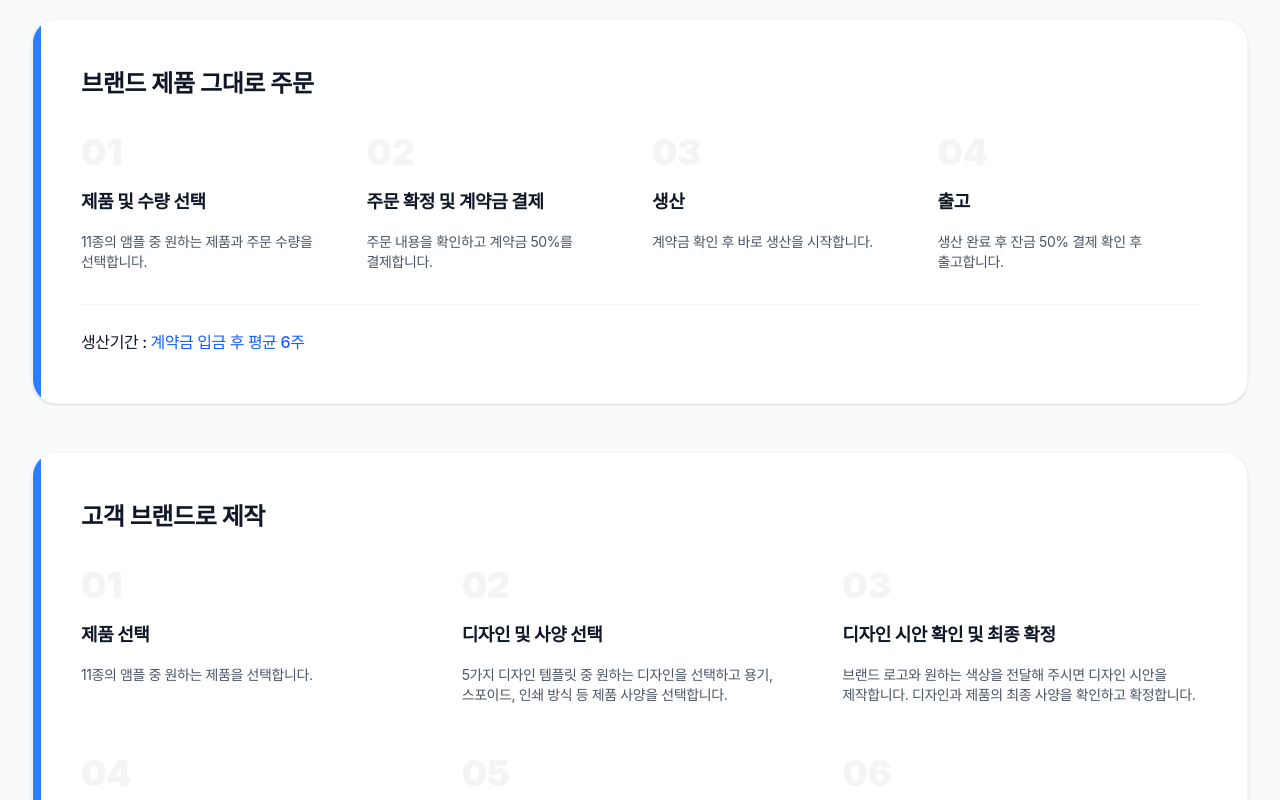
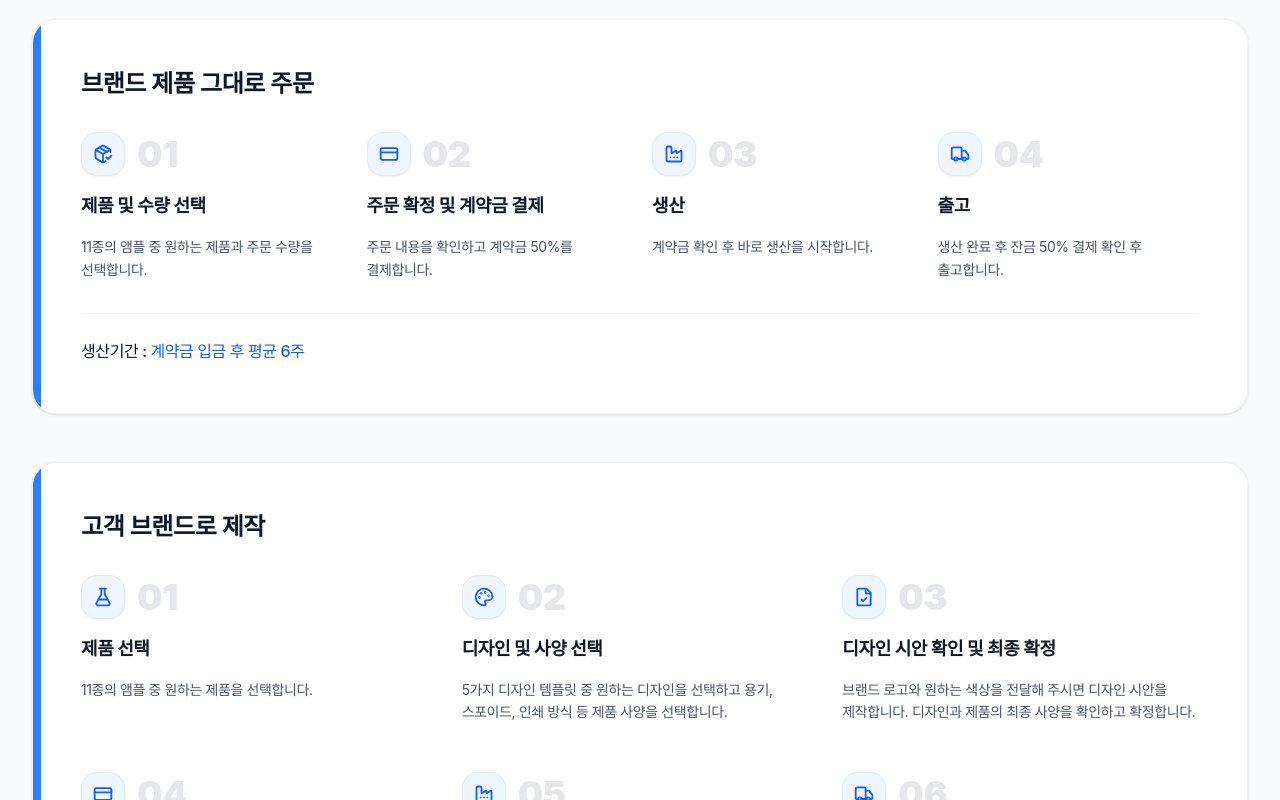
Before and after one commit to rbncf/ampoulepick, a React (Vite) app: page / in a window 1280 px wide. Shown: the part 10220-11020 px from the top of the page. Built offline with nearby package versions, Linux system fonts and the light colour scheme; a web font is replaced by a local one.

Commit message:
feat: add icons to process step section
Integrate Lucide icons to visualize the brand and custom ordering processes for improved user experience.

```diff
--- a/src/components/Process.tsx
+++ b/src/components/Process.tsx
@@ -1,5 +1,30 @@
 import React from 'react';
 import { processBrand, processCustom } from '../data';
+import {
+  PackageCheck,
+  CreditCard,
+  Factory,
+  Truck,
+  FlaskConical,
+  Palette,
+  FileCheck
+} from 'lucide-react';
+
+const brandIcons = [
+  PackageCheck, // 01 제품 및 수량 선택
+  CreditCard,   // 02 주문 확정 및 계약금 결제
+  Factory,      // 03 생산
+  Truck,        // 04 출고
+];
+
+const customIcons = [
+  FlaskConical, // 01 제품 선택
+  Palette,      // 02 디자인 및 사양 선택
+  FileCheck,    // 03 디자인 시안 확인 및 최종 확정
+  CreditCard,   // 04 주문 확정 및 계약금 결제
+  Factory,      // 05 생산
+  Truck,        // 06 출고
+];
 
 export default function Process() {
   return (
@@ -16,16 +41,26 @@ export default function Process() {
         <div className="space-y-12">
 
           <div className="bg-white p-8 md:p-12 rounded-3xl shadow-sm border border-gray-100 space-y-8 relative overflow-hidden">
-             <div className="absolute top-0 left-0 w-2 h-full bg-blue-500"></div>
+            <div className="absolute top-0 left-0 w-2 h-full bg-blue-500"></div>
             <h3 className="text-2xl font-bold text-gray-900">브랜드 제품 그대로 주문</h3>
             <div className="grid grid-cols-1 sm:grid-cols-2 lg:grid-cols-4 gap-6">
-              {processBrand.map((step, i) => (
-                <div key={i} className="space-y-4">
-                  <div className="text-4xl font-black text-gray-100">{step.step}</div>
-                  <h4 className="font-bold text-gray-900 text-lg">{step.title}</h4>
-                  <p className="text-gray-600 text-sm">{step.description}</p>
-                </div>
-              ))}
+              {processBrand.map((step, i) => {
+                const IconComponent = brandIcons[i] || PackageCheck;
+                return (
+                  <div key={i} className="space-y-4 group">
+                    <div className="flex items-center gap-3">
+                      <div className="w-11 h-11 rounded-2xl bg-blue-50 text-blue-600 flex items-center justify-center shrink-0 border border-blue-100/80 shadow-xs group-hover:bg-blue-600 group-hover:text-white group-hover:border-blue-600 transition-all duration-200">
+                        <IconComponent className="w-5 h-5" strokeWidth={2.2} />
+                      </div>
+                      <div className="text-3xl sm:text-4xl font-black text-gray-200 tracking-tight group-hover:text-gray-300 transition-colors">
+                        {step.step}
+                      </div>
+                    </div>
+                    <h4 className="font-bold text-gray-900 text-lg">{step.title}</h4>
+                    <p className="text-gray-600 text-sm leading-relaxed">{step.description}</p>
+                  </div>
+                );
+              })}
             </div>
             <div className="pt-6 border-t border-gray-100 font-medium text-gray-900">
               생산기간 : <span className="text-blue-600">계약금 입금 후 평균 6주</span>
@@ -36,13 +71,23 @@ export default function Process() {
             <div className="absolute top-0 left-0 w-2 h-full bg-blue-500"></div>
             <h3 className="text-2xl font-bold text-gray-900">고객 브랜드로 제작</h3>
             <div className="grid grid-cols-1 sm:grid-cols-2 lg:grid-cols-3 gap-y-12 gap-x-6">
-              {processCustom.map((step, i) => (
-                <div key={i} className="space-y-4">
-                  <div className="text-4xl font-black text-gray-100">{step.step}</div>
-                  <h4 className="font-bold text-gray-900 text-lg">{step.title}</h4>
-                  <p className="text-gray-600 text-sm">{step.description}</p>
-                </div>
-              ))}
+              {processCustom.map((step, i) => {
+                const IconComponent = customIcons[i] || FlaskConical;
+                return (
+                  <div key={i} className="space-y-4 group">
+                    <div className="flex items-center gap-3">
+                      <div className="w-11 h-11 rounded-2xl bg-blue-50 text-blue-600 flex items-center justify-center shrink-0 border border-blue-100/80 shadow-xs group-hover:bg-blue-600 group-hover:text-white group-hover:border-blue-600 transition-all duration-200">
+                        <IconComponent className="w-5 h-5" strokeWidth={2.2} />
+                      </div>
+                      <div className="text-3xl sm:text-4xl font-black text-gray-200 tracking-tight group-hover:text-gray-300 transition-colors">
+                        {step.step}
+                      </div>
+                    </div>
+                    <h4 className="font-bold text-gray-900 text-lg">{step.title}</h4>
+                    <p className="text-gray-600 text-sm leading-relaxed">{step.description}</p>
+                  </div>
+                );
+              })}
             </div>
             <div className="pt-6 border-t border-gray-100 font-medium text-gray-900">
               생산기간 : <span className="text-blue-600">계약금 입금 후 평균 6주</span>
```
